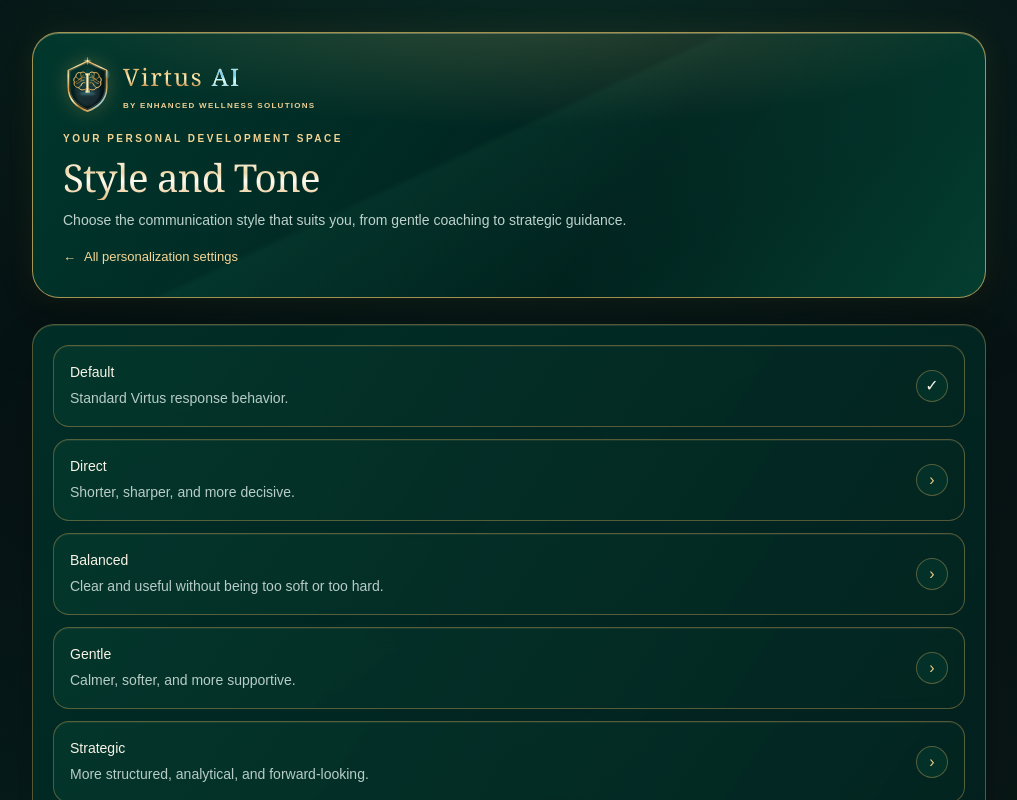
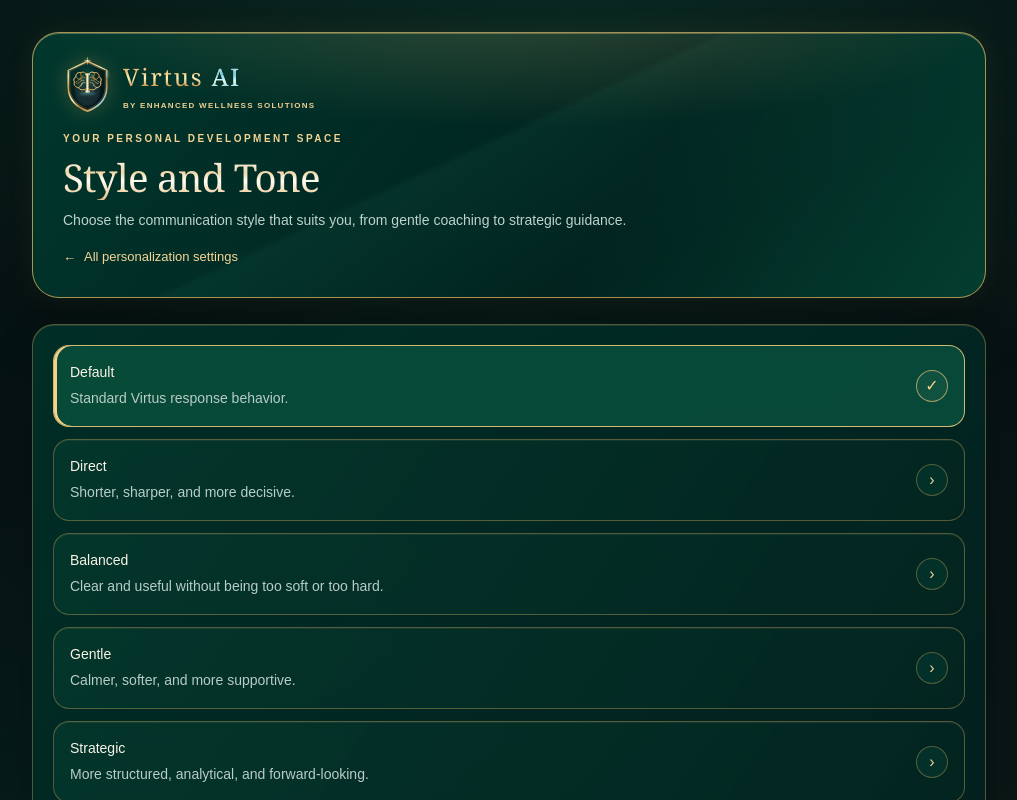
Before and after one commit to SirSebastian-ux/virtus.ai, a Next.js app: page /account/personalization/style-tone in a window 1280 px wide. Shown: the top 800 px of the page, without its empty margins (131-1148 px from the left). Built offline with nearby package versions, Linux system fonts and the light colour scheme; no server answers.

Commit message:
Refine premium account forms and appearance controls: app/account/personalization/style-tone/StyleToneForm.js

```diff
--- a/app/account/personalization/style-tone/StyleToneForm.js
+++ b/app/account/personalization/style-tone/StyleToneForm.js
@@ -51,9 +51,9 @@ export default function StyleToneForm({ initialStyle = "default" }) {
             type="button"
             onClick={() => saveStyle(value)}
             disabled={saving}
-            className={`group virtus-theme-card flex w-full items-center justify-between gap-6 rounded-2xl border px-4 py-4 text-left shadow-sm backdrop-blur-sm transition disabled:opacity-50 ${
+            className={`virtus-style-option group virtus-theme-card flex w-full items-center justify-between gap-6 rounded-2xl border px-4 py-4 text-left shadow-sm backdrop-blur-sm transition disabled:opacity-50 ${
               active
-                ? "border-sky-700/60 bg-sky-950/20 shadow-sky-950/20"
+                ? "virtus-style-selected border-[#e7be78]/70 bg-[#10523f] shadow-[#e7be78]/10"
                 : "border-sky-900/20 shadow-sky-950/10 hover:border-sky-800/40 hover:bg-sky-950/10"
             }`}
           >
@@ -67,8 +67,8 @@ export default function StyleToneForm({ initialStyle = "default" }) {
             <div
               className={`flex h-8 w-8 shrink-0 items-center justify-center rounded-full border transition ${
                 active
-                  ? "border-sky-600/60 bg-sky-900/30 text-sky-100"
-                  : "border-sky-900/30 bg-sky-950/10 text-sky-700 group-hover:bg-sky-950/15"
+                  ? "border-[#e7be78]/70 bg-[#10523f] text-[#f6d18a]"
+                  : "border-sky-900/30 bg-sky-950/10 text-[#eed19a] group-hover:bg-sky-950/15"
               }`}
             >
               {active ? "\u2713" : "\u203A"}
@@ -77,7 +77,7 @@ export default function StyleToneForm({ initialStyle = "default" }) {
         );
       })}
 
-      {status ? <p className="text-sm text-sky-700">{status}</p> : null}
+      {status ? <p className="text-sm text-[#eed19a]">{status}</p> : null}
     </div>
   );
 }
```
